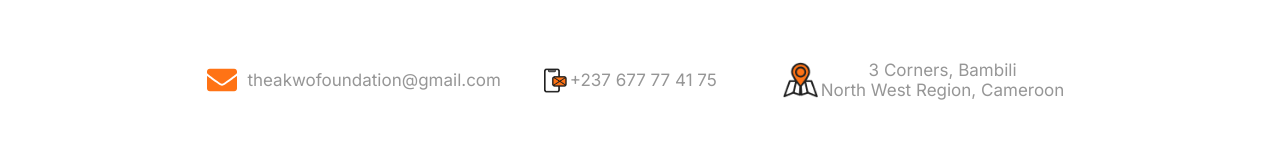
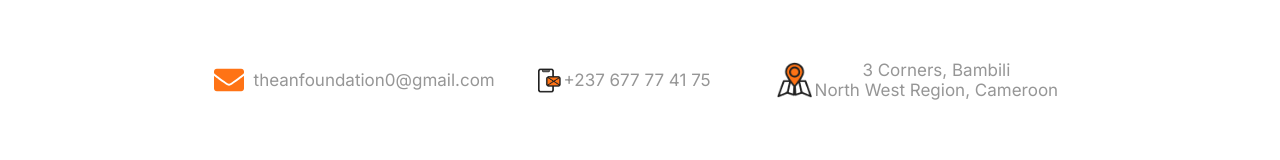
Before and after one commit to TraitzTech/ANfoundation, a React (Create React App) app: page / in a window 1280 px wide. Shown: the part 3057-3217 px from the top of the page. Built offline with nearby package versions, Linux system fonts and the light colour scheme.

Commit message:
making some changes on various places

```diff
--- a/src/components/newsletter/Newsletter.jsx
+++ b/src/components/newsletter/Newsletter.jsx
@@ -53,8 +53,8 @@ const Newsletter = () => {
           </form> */}
           <div className="content-right-email">
             <FaEnvelope size={30} color="rgba(255, 115, 21, 1)" />
-            <a href="mailto:theakwofoundation@gmail.com">
-              theakwofoundation@gmail.com
+            <a href="mailto:theanfoundation0@gmail.com.com">
+            theanfoundation0@gmail.com
             </a>
           </div>
 
--- a/src/components/partneruspage/Partneruspage.jsx
+++ b/src/components/partneruspage/Partneruspage.jsx
@@ -16,8 +16,8 @@ const Partneruspage = () => {
           </p>
           <p>
             Connect with us by filling out our online form or emailing us at
-            <a href="mailto:theakwofoundation@gmail.com">
-              <span> </span>theakwofoundation@gmail.com
+            <a href="mailto:theanfoundation0@gmail.com">
+              <span> </span>theanfoundation0@gmail.com
             </a>
           </p>
 
```
